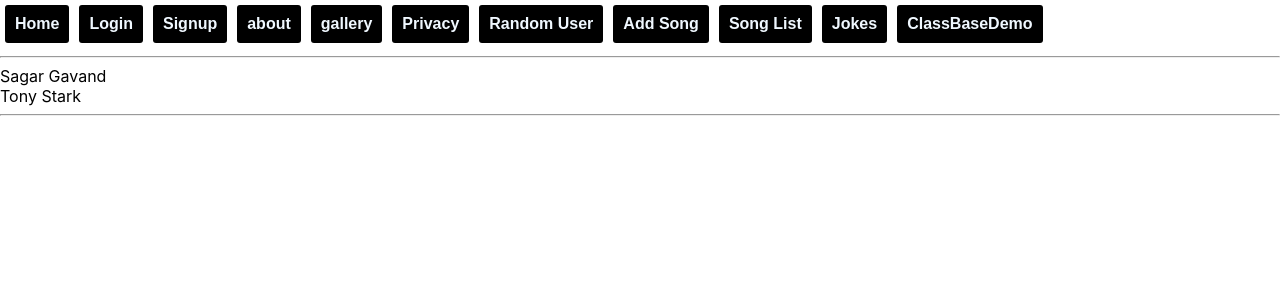
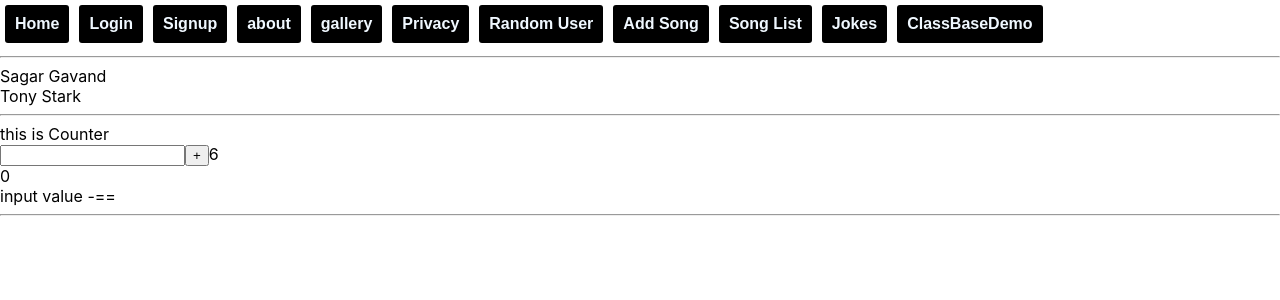
Before and after one commit to gavand-sagar/sagar-notes-manager, a React (Create React App) app: page /ClassBaseDemo in a window 1280 px wide. Shown: the top 300 px of the page. Built offline with nearby package versions, Linux system fonts and the light colour scheme.

Commit message:
state in class components

```diff
--- a/src/pages/ClassBaseDemo/ClassBaseDemo.js
+++ b/src/pages/ClassBaseDemo/ClassBaseDemo.js
@@ -1,5 +1,6 @@
 import React from 'react'
 import CapitalizeWithClass from '../../CapitalizeWithClass'
+import Counter from './Counter'
 
 export default function ClassBaseDemo() {
     return (
@@ -7,6 +8,11 @@ export default function ClassBaseDemo() {
             <CapitalizeWithClass label="sagar" label2="gavand"></CapitalizeWithClass>
             <br />
             <CapitalizeWithClass label="tONy" label2="StARk" />
+
+            <hr/>
+            this is Counter
+            <br/>
+            <Counter/>
         </div>
     )
 }
--- /dev/null
+++ b/src/pages/ClassBaseDemo/Counter.js
@@ -0,0 +1,44 @@
+import React, { Component } from 'react'
+
+export default class Counter extends Component {
+
+    // not so good way
+    age = 0;
+
+    constructor(props) {
+        super(props);
+        this.state = {
+            count: 6,
+            name: 'sagar',
+            input: ''
+        }
+    }
+
+    Increment = () => {
+
+
+        // not so good way
+        //this.age++;
+        //this.forceUpdate()
+
+        this.setState({
+            count: this.state.count + 1
+        })
+    }
+
+    onInputChanged = (e) => {
+        this.setState({ input: e.target.value })
+    }
+
+    render() {
+        return (
+            <div>
+                <input value={this.state.input} onChange={this.onInputChanged} />
+                <button onClick={this.Increment}>+</button>
+                <span>{this.state.count}</span>
+                <div>{this.age}</div>
+                <div>input value -==  {this.state.input}</div>
+            </div>
+        )
+    }
+}
```
